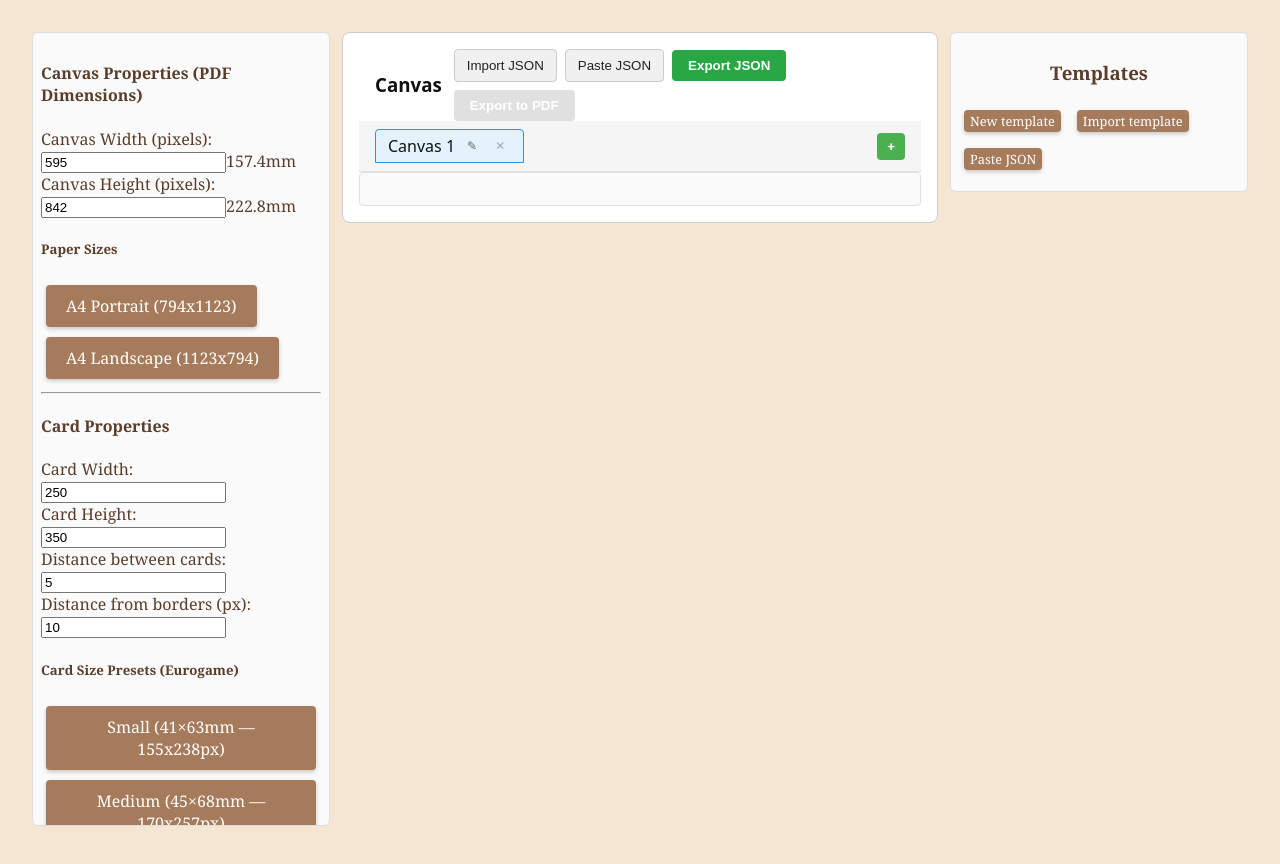
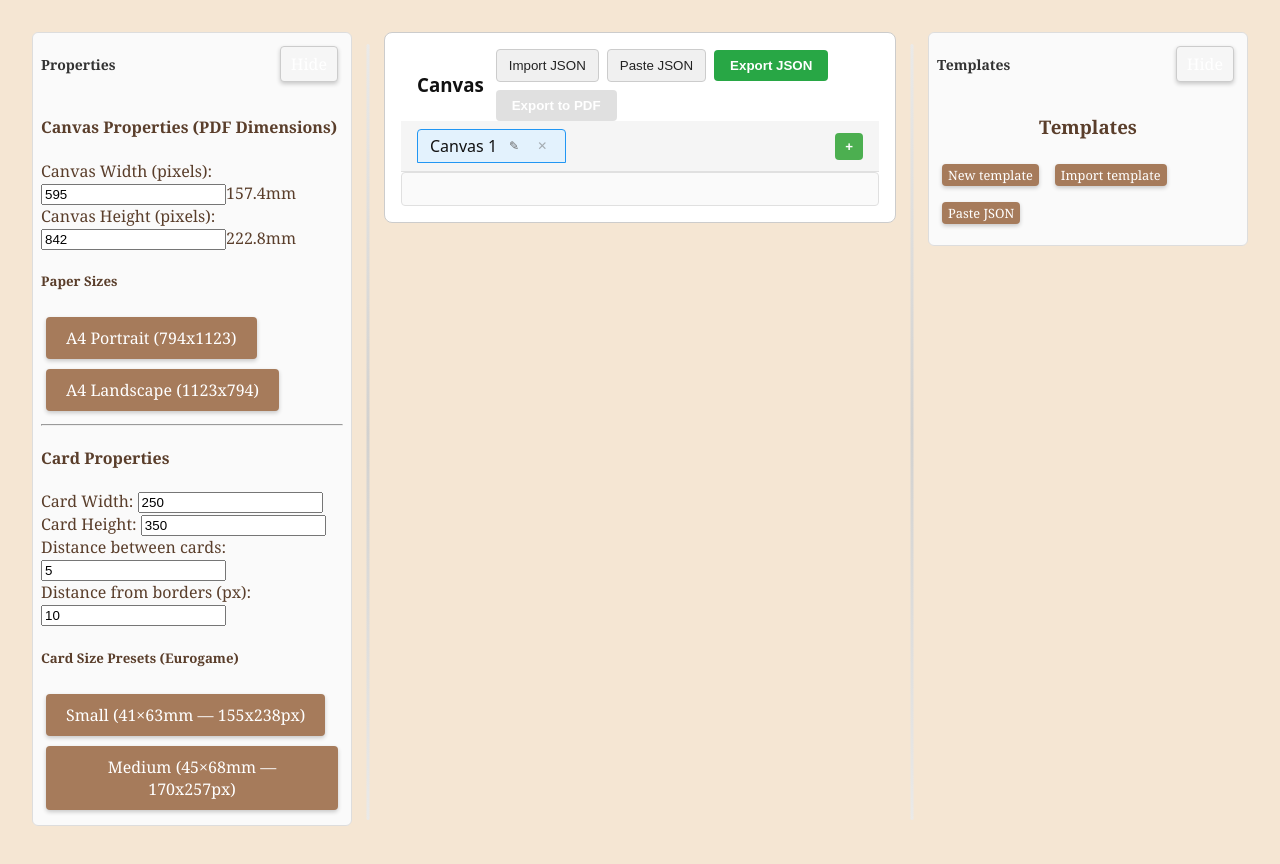
Before and after one commit to zubarevam96/card-generator-frontend, an Angular app: page /generate in a window 1280 px wide. Built offline with nearby package versions, Linux system fonts and the light colour scheme.

Commit message:
added ability to collapse side blocks

```diff
--- a/src/app/generate/components/canvas-block/canvas-block.component.css
+++ b/src/app/generate/components/canvas-block/canvas-block.component.css
@@ -168,6 +168,7 @@
     /* scrollable viewport that holds all pages */
     display: flex;
     flex-direction: column;
+    align-items: center; /* center pages horizontally */
     padding: 16px;
     overflow: auto; /* enable scrollbars when pages exceed available space */
     flex: 1; /* take remaining space after header */
--- a/src/app/generate/generate.component.css
+++ b/src/app/generate/generate.component.css
@@ -1,10 +1,11 @@
 .generate-layout {
     display: grid;
-    grid-template-columns: 1fr 2fr 1fr;
+    grid-template-columns: 1fr 8px 2fr 8px 1fr;
     min-height: 100vh;
     gap: 12px;
     padding: 12px;
     align-items: start;
+    transition: grid-template-columns 0.2s ease;
 }
 
 .side {
@@ -17,6 +18,72 @@
     top: 12px;
     align-self: start;
     max-height: calc(100vh - 24px);
+    display: flex;
+    flex-direction: column;
+    gap: 8px;
+}
+
+.side.collapsed {
+    padding: 8px 6px;
+    border: 1px solid #e5e5e5;
+    max-height: calc(100vh - 24px);
+    overflow: visible;
+    justify-content: center;
+    align-items: center;
+}
+
+.side-header {
+    display: flex;
+    align-items: center;
+    justify-content: space-between;
+    gap: 8px;
+}
+
+.side-title {
+    font-weight: 600;
+    font-size: 14px;
+    color: #333;
+    opacity: 1;
+    transition: opacity 0.15s ease;
+}
+
+.side.collapsed .side-title {
+    opacity: 0;
+}
+
+.side-header button {
+    padding: 6px 10px;
+    border: 1px solid #ccc;
+    border-radius: 4px;
+    background: #f6f6f6;
+    cursor: pointer;
+}
+
+.side-header button:hover {
+    background: #ececec;
+}
+
+.side-body {
+    flex: 1;
+    overflow: hidden;
+}
+
+.rail-toggle {
+    writing-mode: vertical-rl;
+    transform: rotate(180deg);
+    padding: 6px 8px;
+    border: 1px solid #ccc;
+    border-radius: 6px;
+    background: #f6f6f6;
+    cursor: pointer;
+    font-size: 12px;
+    line-height: 1.1;
+    text-align: center;
+    width: 32px;
+}
+
+.rail-toggle:hover {
+    background: #ececec;
 }
 
 .center {
@@ -25,3 +92,39 @@
     border-radius: 8px;
     padding: 16px;
 }
+
+.divider {
+    position: relative;
+    top: 12px;
+    height: calc(100vh - 24px);
+    background: transparent;
+    cursor: col-resize;
+}
+
+.divider::after {
+    content: '';
+    position: absolute;
+    top: 0;
+    bottom: 0;
+    left: 50%;
+    width: 3px;
+    transform: translateX(-50%);
+    background: linear-gradient(180deg, #eaeaea, #cfcfcf, #eaeaea);
+    border-radius: 2px;
+    opacity: 0.9;
+    transition: background 0.15s ease, opacity 0.15s ease;
+}
+
+.divider:hover::after {
+    background: linear-gradient(180deg, #d9d9d9, #b8b8b8, #d9d9d9);
+    opacity: 1;
+}
+
+.divider.inactive {
+    cursor: default;
+    pointer-events: none;
+}
+
+.divider.inactive::after {
+    opacity: 0.35;
+}
--- a/src/app/generate/generate.component.html
+++ b/src/app/generate/generate.component.html
@@ -1,13 +1,39 @@
-<div class="generate-layout">
-    <aside class="side left">
-        <app-properties-block></app-properties-block>
+<div class="generate-layout" [style.gridTemplateColumns]="gridTemplateColumns">
+    <aside class="side left" [class.collapsed]="!showProperties">
+        <ng-container *ngIf="showProperties; else collapsedLeft">
+            <div class="side-header">
+                <span class="side-title">Properties</span>
+                <button type="button" (click)="toggleProperties()">Hide</button>
+            </div>
+            <div class="side-body">
+                <app-properties-block></app-properties-block>
+            </div>
+        </ng-container>
+        <ng-template #collapsedLeft>
+            <button class="rail-toggle" type="button" (click)="toggleProperties()">Show properties</button>
+        </ng-template>
     </aside>
+
+    <div class="divider" [class.inactive]="!showProperties" (mousedown)="startDrag('left', $event)"></div>
 
     <main class="center">
         <app-canvas-block></app-canvas-block>
     </main>
 
-    <aside class="side right">
-        <app-templates-block></app-templates-block>
+    <div class="divider" [class.inactive]="!showTemplates" (mousedown)="startDrag('right', $event)"></div>
+
+    <aside class="side right" [class.collapsed]="!showTemplates">
+        <ng-container *ngIf="showTemplates; else collapsedRight">
+            <div class="side-header">
+                <span class="side-title">Templates</span>
+                <button type="button" (click)="toggleTemplates()">Hide</button>
+            </div>
+            <div class="side-body">
+                <app-templates-block></app-templates-block>
+            </div>
+        </ng-container>
+        <ng-template #collapsedRight>
+            <button class="rail-toggle" type="button" (click)="toggleTemplates()">Show templates</button>
+        </ng-template>
     </aside>
 </div>
--- a/src/app/generate/generate.component.ts
+++ b/src/app/generate/generate.component.ts
@@ -1,4 +1,4 @@
-import { Component } from '@angular/core';
+import { Component, HostListener } from '@angular/core';
 import { CommonModule } from '@angular/common';
 import { PropertiesBlockComponent } from './components/properties-block/properties-block.component';
 import { CanvasBlockComponent } from './components/canvas-block/canvas-block.component';
@@ -11,4 +11,92 @@ import { TemplatesBlockComponent } from './components/templates-block/templates-
   templateUrl: './generate.component.html',
   styleUrls: ['./generate.component.css']
 })
-export class GenerateComponent {}
+export class GenerateComponent {
+  showProperties = true;
+  showTemplates = true;
+
+  leftWidth = 320;
+  rightWidth = 320;
+  readonly collapsedRailWidth = 48;
+  readonly dividerWidth = 8;
+  readonly minSideWidth = 200;
+  readonly maxSideWidth = 620;
+  readonly minCenterWidth = 400;
+
+  private draggingSide: 'left' | 'right' | null = null;
+  private dragStartX = 0;
+  private dragStartWidth = 0;
+
+  get gridTemplateColumns(): string {
+    const left = this.showProperties ? `${this.leftWidth}px` : `${this.collapsedRailWidth}px`;
+    const right = this.showTemplates ? `${this.rightWidth}px` : `${this.collapsedRailWidth}px`;
+    return `${left} ${this.dividerWidth}px 1fr ${this.dividerWidth}px ${right}`;
+  }
+
+  toggleProperties(): void {
+    this.showProperties = !this.showProperties;
+
+    if (!this.showProperties) {
+      this.draggingSide = null;
+    }
+  }
+
+  toggleTemplates(): void {
+    this.showTemplates = !this.showTemplates;
+
+    if (!this.showTemplates) {
+      this.draggingSide = null;
+    }
+  }
+
+  startDrag(side: 'left' | 'right', event: MouseEvent): void {
+    if ((side === 'left' && !this.showProperties) || (side === 'right' && !this.showTemplates)) {
+      return;
+    }
+
+    this.draggingSide = side;
+    this.dragStartX = event.clientX;
+    this.dragStartWidth = side === 'left' ? this.leftWidth : this.rightWidth;
+    event.preventDefault();
+  }
+
+  @HostListener('document:mousemove', ['$event'])
+  onMouseMove(event: MouseEvent): void {
+    if (!this.draggingSide) {
+      return;
+    }
+
+    const delta = event.clientX - this.dragStartX;
+    const viewportWidth = window.innerWidth;
+    const totalPadding = 24; // 12px padding on each side
+    const availableWidth = viewportWidth - totalPadding - (this.dividerWidth * 2);
+
+    if (this.draggingSide === 'left') {
+      const newLeftWidth = this.dragStartWidth + delta;
+      const currentRightWidth = this.showTemplates ? this.rightWidth : this.collapsedRailWidth;
+      const remainingForCenter = availableWidth - newLeftWidth - currentRightWidth;
+
+      // Ensure center has minimum width
+      const maxAllowedLeft = availableWidth - currentRightWidth - this.minCenterWidth;
+      this.leftWidth = this.clamp(newLeftWidth, this.minSideWidth, Math.min(this.maxSideWidth, maxAllowedLeft));
+    } else {
+      const rightDelta = this.dragStartX - event.clientX;
+      const newRightWidth = this.dragStartWidth + rightDelta;
+      const currentLeftWidth = this.showProperties ? this.leftWidth : this.collapsedRailWidth;
+      const remainingForCenter = availableWidth - currentLeftWidth - newRightWidth;
+
+      // Ensure center has minimum width
+      const maxAllowedRight = availableWidth - currentLeftWidth - this.minCenterWidth;
+      this.rightWidth = this.clamp(newRightWidth, this.minSideWidth, Math.min(this.maxSideWidth, maxAllowedRight));
+    }
+  }
+
+  @HostListener('document:mouseup')
+  onMouseUp(): void {
+    this.draggingSide = null;
+  }
+
+  private clamp(value: number, min: number, max: number): number {
+    return Math.min(max, Math.max(min, value));
+  }
+}
```
